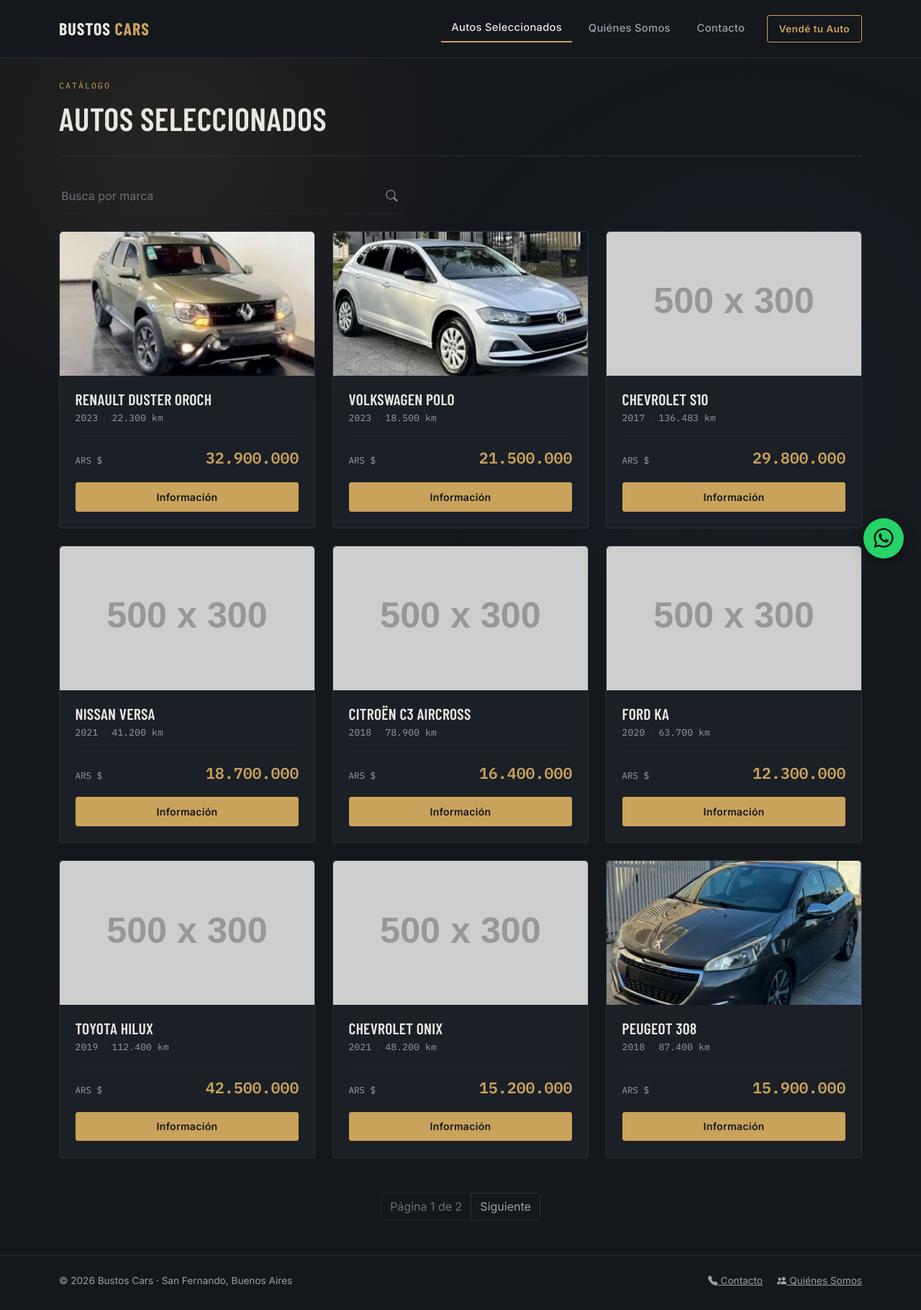
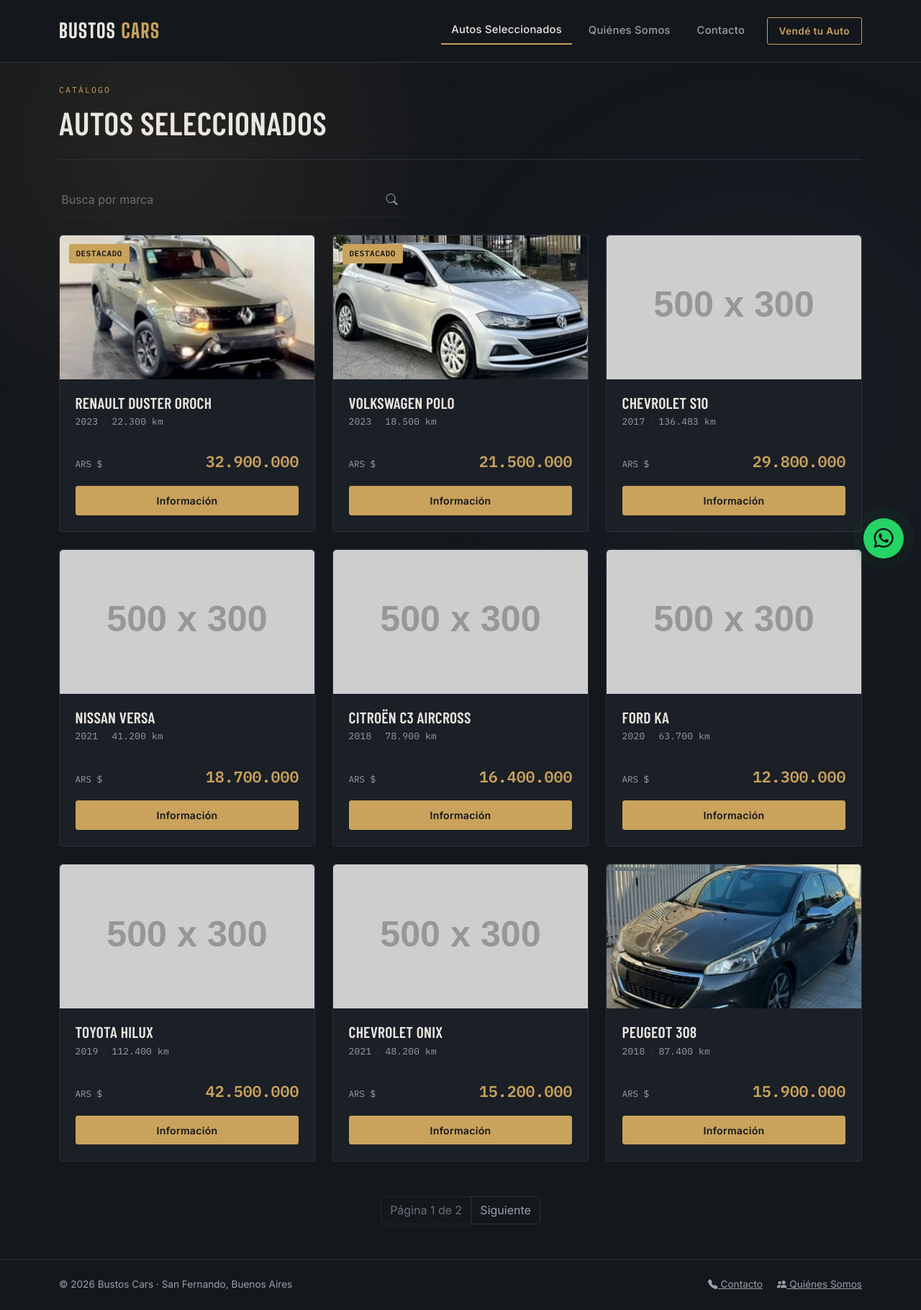
Before and after one commit to nnoqatesting/Tomasbustos, a Django app: page / in a window 1280 px wide. Shown: the whole page at 72% size. Before the commit the page ends 1787 px from the top, so only its background shows below. Run offline with Django 5.2, Linux system fonts and the light colour scheme; data comes from the database, SQL or seed files in the repository; both versions use the stored data as it was after the commit; grey boxes labelled with a size stand in for pictures from a placeholder-image service; some libraries are stand-ins or nearby versions.

Commit message:
Actualización de código y ajustes

```diff
--- a/autos/models.py
+++ b/autos/models.py
@@ -80,6 +80,11 @@ class PropuestaVenta(models.Model):
         ("no", "No"),
     ]
 
+    TITULARIDAD_CHOICES = [
+        ("titular", "Soy titular"),
+        ("no_titular_08", "No soy titular, tengo el 08"),
+    ]
+
     COMBUSTIBLE_CHOICES = [
         ("nafta", "Nafta"),
         ("gasoil", "Gasoil"),
@@ -93,8 +98,27 @@ class PropuestaVenta(models.Model):
     combustible = models.CharField(max_length=20, choices=COMBUSTIBLE_CHOICES, blank=True)
     kilometros = models.PositiveIntegerField(verbose_name="Kilómetros", blank=True, null=True)
     valor_pretendido = models.DecimalField(max_digits=12, decimal_places=2, verbose_name="Valor pretendido")
+    titularidad = models.CharField(
+        max_length=20,
+        choices=TITULARIDAD_CHOICES,
+        blank=True,
+        verbose_name="Titularidad",
+    )
     tiene_deudas = models.CharField(max_length=3, choices=SI_NO, verbose_name="¿Contiene deudas?")
     tiene_vtv = models.CharField(max_length=3, choices=SI_NO, verbose_name="¿Contiene VTV/RTO?")
+    tiene_infracciones = models.CharField(
+        max_length=3,
+        choices=SI_NO,
+        blank=True,
+        verbose_name="¿Contiene infracciones?",
+    )
+    monto_infracciones = models.DecimalField(
+        max_digits=12,
+        decimal_places=2,
+        blank=True,
+        null=True,
+        verbose_name="Monto de las infracciones",
+    )
     telefono = models.CharField(max_length=30, blank=True)
     email = models.EmailField(verbose_name="Email")
     observaciones = models.TextField(max_length=250, blank=True, verbose_name="Observaciones")
--- a/autos/templates/autos/base.html
+++ b/autos/templates/autos/base.html
@@ -13,7 +13,7 @@
   <!-- Tipografía corporativa: Barlow Condensed (títulos), Inter (texto), IBM Plex Mono (datos técnicos) -->
   <link rel="preconnect" href="https://fonts.googleapis.com">
   <link rel="preconnect" href="https://fonts.gstatic.com" crossorigin>
-  <link href="https://fonts.googleapis.com/css2?family=Barlow+Condensed:wght@500;600;700&family=Inter:wght@400;500;600;700&family=IBM+Plex+Mono:wght@400;500;600&display=swap" rel="stylesheet">
+  <link href="https://fonts.googleapis.com/css2?family=Barlow+Condensed:wght@500;600;700&family=Big+Shoulders+Display:wght@700;800&family=Inter:wght@400;500;600;700&family=IBM+Plex+Mono:wght@400;500;600&display=swap" rel="stylesheet">
   <!-- Estilos propios (sistema visual del sitio) -->
   <link rel="stylesheet" href="{% static 'css/estilos.css' %}">
 
--- a/autos/templates/autos/catalogo.html
+++ b/autos/templates/autos/catalogo.html
@@ -35,7 +35,8 @@
   <div class="row g-4">
     {% for auto in autos %}
       <div class="col-12 col-sm-6 col-lg-4">
-        <div class="card card-auto">
+        <div class="card card-auto reveal-init">
+          {% if auto.destacado %}<span class="badge-destacado">Destacado</span>{% endif %}
           <div class="card-img-wrap">
             {% if auto.foto_principal %}
               <img src="{{ auto.foto_principal.url }}" class="card-img-top" alt="{{ auto.marca }} {{ auto.modelo }}">
--- a/static/css/estilos.css
+++ b/static/css/estilos.css
@@ -109,16 +109,34 @@ hr { border-color: var(--hairline); opacity: 1; }
 }
 
 .navbar-concesionaria .navbar-brand {
-  font-family: var(--f-display);
-  font-weight: 700;
-  font-size: 1.5rem;
-  letter-spacing: 0.04em;
+  font-family: "Big Shoulders Display", var(--f-display);
+  font-weight: 800;
+  font-size: 1.7rem;
+  letter-spacing: 0.05em;
   color: var(--texto) !important;
   text-transform: uppercase;
+  transition: text-shadow 0.35s ease, letter-spacing 0.35s ease, color 0.35s ease;
+}
+
+.navbar-concesionaria .navbar-brand:hover {
+  letter-spacing: 0.09em;
+  text-shadow: 0 0 8px rgba(201, 162, 92, 0.45), 0 0 18px rgba(201, 162, 92, 0.25);
 }
 
 .navbar-concesionaria .navbar-brand .marca-acento {
   color: var(--acento);
+  transition: text-shadow 0.35s ease;
+}
+
+.navbar-concesionaria .navbar-brand:hover .marca-acento {
+  text-shadow: 0 0 10px rgba(201, 162, 92, 0.75), 0 0 20px rgba(201, 162, 92, 0.4);
+}
+
+@media (prefers-reduced-motion: reduce) {
+  .navbar-concesionaria .navbar-brand,
+  .navbar-concesionaria .navbar-brand:hover {
+    transition: none;
+  }
 }
 
 .navbar-concesionaria .nav-link {
@@ -239,6 +257,25 @@ hr { border-color: var(--hairline); opacity: 1; }
   transition: transform .15s ease, box-shadow .15s ease;
 }
 
+.boton-whatsapp::before {
+  content: "";
+  position: absolute;
+  inset: 0;
+  border-radius: 50%;
+  box-shadow: 0 0 0 0 rgba(37, 211, 102, 0.55);
+  animation: pulso-whatsapp 2.6s ease-out infinite;
+}
+
+@keyframes pulso-whatsapp {
+  0%   { box-shadow: 0 0 0 0 rgba(37, 211, 102, 0.55); }
+  70%  { box-shadow: 0 0 0 16px rgba(37, 211, 102, 0); }
+  100% { box-shadow: 0 0 0 0 rgba(37, 211, 102, 0); }
+}
+
+@media (prefers-reduced-motion: reduce) {
+  .boton-whatsapp::before { animation: none; }
+}
+
 .boton-whatsapp:hover {
   color: #0b0c0e;
   transform: scale(1.06);
@@ -342,7 +379,39 @@ hr { border-color: var(--hairline); opacity: 1; }
   border-radius: var(--radio);
   overflow: hidden;
   height: 100%;
+  position: relative;
   transition: border-color .18s ease, transform .18s ease;
+}
+
+.card-auto.reveal-init {
+  opacity: 0;
+  transform: translateY(18px);
+  transition: opacity .5s ease, transform .5s ease, border-color .18s ease;
+}
+
+.card-auto.reveal-visible {
+  opacity: 1;
+  transform: translateY(0);
+}
+
+@media (prefers-reduced-motion: reduce) {
+  .card-auto.reveal-init { opacity: 1; transform: none; transition: none; }
+}
+
+.card-auto .badge-destacado {
+  position: absolute;
+  top: 0.8rem;
+  left: 0.8rem;
+  z-index: 2;
+  background-color: var(--acento);
+  color: var(--bg);
+  font-family: var(--f-datos);
+  font-size: 0.68rem;
+  font-weight: 600;
+  letter-spacing: 0.06em;
+  text-transform: uppercase;
+  padding: 0.3rem 0.6rem;
+  border-radius: var(--radio);
 }
 
 .card-auto:hover {
```
Also changed, not shown: autos/admin.py (+6 -2 lines), autos/forms.py (+31 -1 lines), autos/management/commands/asignar_fotos_demo.py (added, +52 -0 lines), autos/management/commands/seed_autos.py (+5 -5 lines), autos/templates/autos/vende_tu_auto.html (+16 -0 lines), static/js/main.js (+48 -0 lines), README.md, autos/fixtures_media/oroch.jpg (added), autos/fixtures_media/peugeot_308.jpg (added), autos/fixtures_media/polo.jpg (added), autos/migrations/0002_propuestaventa_monto_infracciones_and_more.py (added), db.sqlite3, media/autos_fotos/oroch.jpg (added), media/autos_fotos/peugeot_308.jpg (added), 1 more files.
